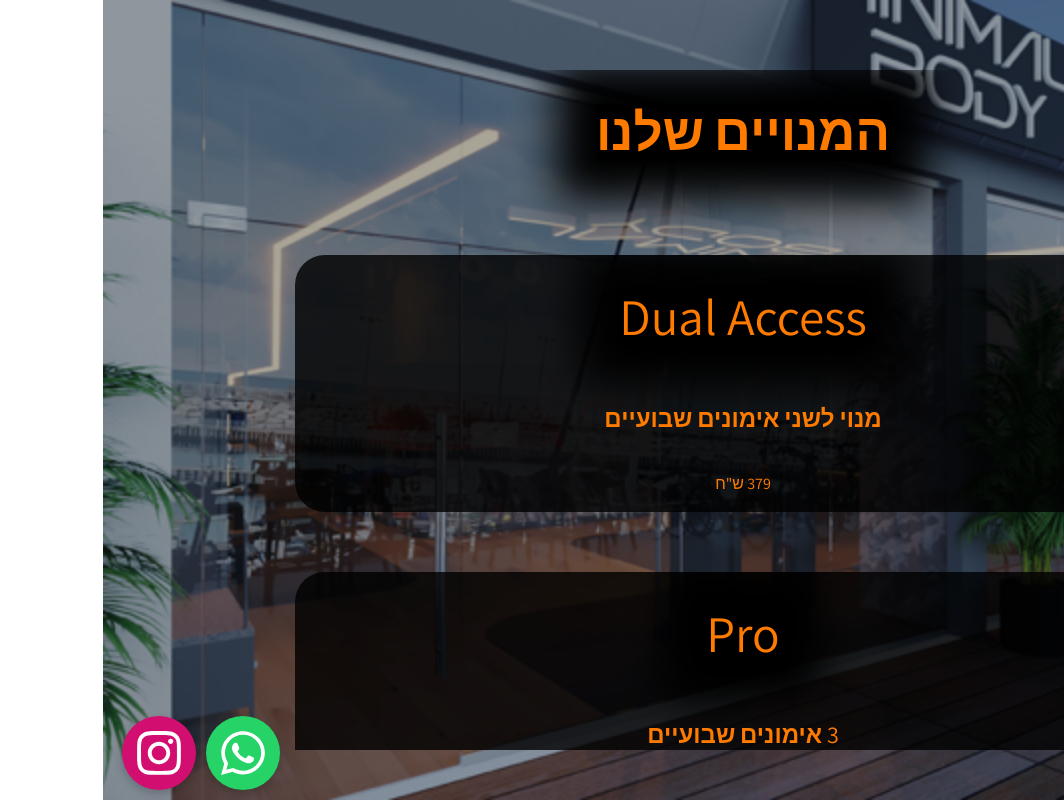
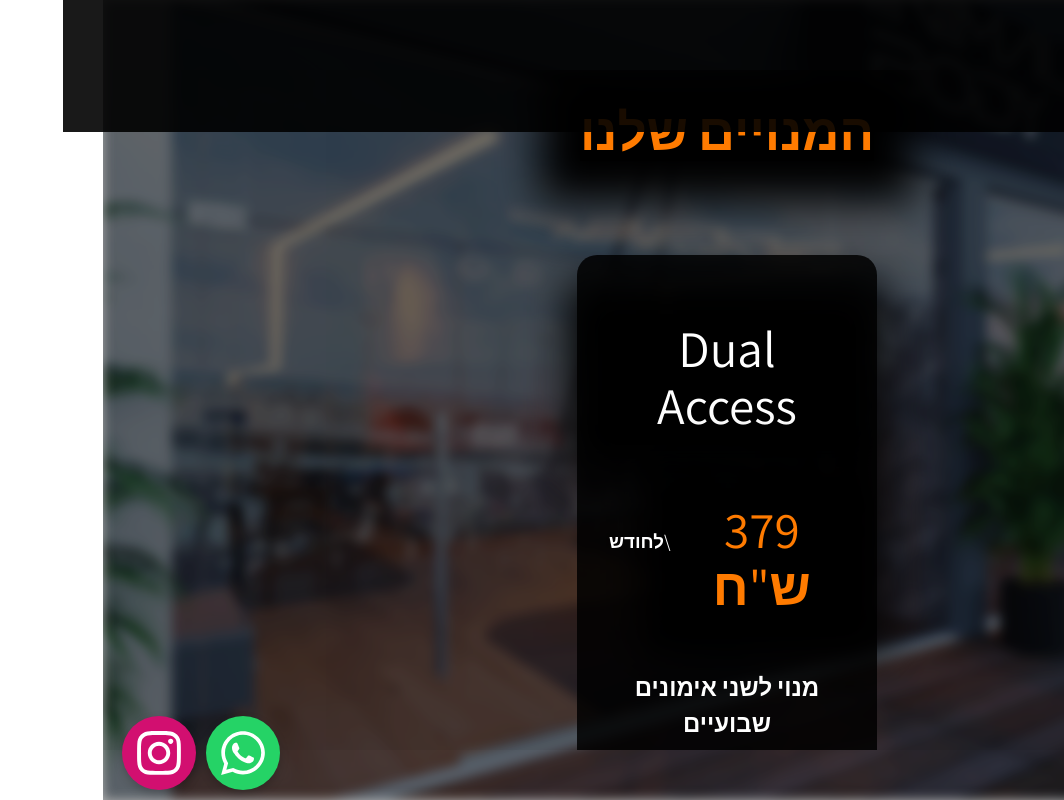
Before and after one commit to Kalzemic/Minimal_Body, a React (Vite) app: page /Subscriptions in a window 1280 px wide. Shown: the whole page, without its empty margins (216-1280 px from the left). Built offline with nearby package versions, Linux system fonts and the light colour scheme.

Commit message:
more changes

```diff
--- a/src/App.tsx
+++ b/src/App.tsx
@@ -5,6 +5,7 @@ import './App.css'
 import HomePage from './components/HomePage'
 import { FaInstagram, FaWhatsapp } from 'react-icons/fa';
 import Subscriptions from './components/Subscriptions'
+import Navbar from './components/Navbar';
 
 function App() {
 
@@ -13,7 +14,7 @@ function App() {
 
   return (
     <BrowserRouter>
-      {/* <Navbar /> */}
+      <Navbar />
       <div className="main-container">
         <Routes>
           <Route path="/" element={<HomePage />} />
--- a/src/components/BackgroundImage.css
+++ b/src/components/BackgroundImage.css
@@ -17,6 +17,7 @@
     background-position: center;
     background-repeat: no-repeat;
     z-index: 0;
+    filter: blur(6px) brightness(0.7) saturate(1.1);
 }
 
 /* 👇 This is your darkening layer */
@@ -29,12 +30,16 @@
     background-color: rgba(0, 0, 0, 0.3);
     /* Adjust darkness here */
     z-index: 1;
+
 }
 
 .background-content {
     position: relative;
     z-index: 2;
     overflow-y: auto;
+    height: 99%;
+    overflow-x: hidden;
+
 }
 
 
--- a/src/components/BackgroundImage.tsx
+++ b/src/components/BackgroundImage.tsx
@@ -9,7 +9,7 @@ interface BackgroundImageProps {
 const BackgroundImage: React.FC<BackgroundImageProps> = ({ url, children }) => {
     return (
         <div className="background-container">
-            <div className="background-fixed" style={{ backgroundImage: `url(${url})` }} />
+            <div className="background-fixed" style={{ backgroundImage: `url(${url})`, }} />
             <div className="background-overlay" />
             <div className="background-content">{children}</div>
         </div>
--- a/src/components/Navbar.css
+++ b/src/components/Navbar.css
@@ -1,21 +1,87 @@
 .navbar {
     position: fixed;
-    align-items: center;
     top: 0;
     right: 0;
     width: 100%;
-    height: 50px;
-    background: rgba(0, 0, 0, 0.6);
-    /* Semi-transparent background */
-    padding: 10px 15px;
-    text-align: center;
+    height: 130px;
+    background: rgba(0, 0, 0, 0.9);
+    padding: 1px 20px;
     z-index: 1000;
-    /* Align text to the right for Hebrew */
     opacity: 0;
     animation: fadeIn 0.8s ease-in 1.2s forwards;
-    font-style: "Rubik Vynil";
     overflow-x: auto;
     overflow-y: hidden;
+}
+
+.navbar-content {
+    display: flex;
+    align-items: center;
+    justify-content: space-between;
+    flex-wrap: wrap;
+    /* Allow wrapping on mobile */
+    height: 100%;
+    position: relative;
+    gap: 10px;
+}
+
+.navbar-center {
+    flex: 1;
+    display: flex;
+    justify-content: center;
+}
+
+.navbar-center ul {
+    display: flex;
+    flex-wrap: wrap;
+    /* Allow wrapping */
+    justify-content: center;
+    gap: 10px;
+    list-style: none;
+    margin: 0;
+    padding: 0;
+}
+
+@media (max-width: 768px) {
+    .navbar-center ul {
+        flex-direction: column;
+        align-items: center;
+    }
+
+    .navbar {
+        height: auto;
+        /* Allow nav height to grow */
+        padding: 10px;
+    }
+}
+
+.navbar-left .logo {
+    height: 120px;
+    object-fit: contain;
+    margin-left: 10px;
+    margin-bottom: 80px;
+    border-radius: 200px;
+}
+
+@media (max-width: 768px) {
+    .navbar-left .logo {
+        height: 70px;
+        margin-bottom: 0;
+    }
+}
+
+
+.navbar a {
+    color: rgb(255, 255, 255);
+    text-decoration: none;
+    font-family: 'Assistant';
+    display: inline-block;
+    transition: transform 0.3s ease-in-out, color 0.3s ease-in-out;
+    padding: 12px 20px;
+    font-size: 16px;
+}
+
+.navbar a:hover {
+    transform: scale(1.2);
 }
 
 @keyframes fadeIn {
@@ -27,38 +93,3 @@
         opacity: 1;
     }
 }
-
-.navbar ul {
-    list-style: none;
-    margin: 0;
-    padding: 0;
-    position: flex;
-    display: flex;
-    gap: 20px;
-    /* Ensures menu items align to the right */
-    padding-right: 20px;
-    /* Adds spacing from the right */
-}
-
-.navbar li {
-
-    display: inline-block;
-    /* Ensures proper spacing */
-}
-
-.navbar a {
-    color: #ff7b00;
-    text-decoration: none;
-    font-size: 18px;
-    display: inline-block;
-    transition: transform 0.3s ease-in-out, color 0.3s ease-in-out;
-    padding: 10px 15px;
-    /* Add padding to make hover easier */
-}
-
-.navbar a:hover {
-    transform: scale(1.2);
-    /* Increases size on hover */
-
-    /* Changes text color */
-}
--- a/src/components/Navbar.tsx
+++ b/src/components/Navbar.tsx
@@ -1,17 +1,25 @@
-import { Link } from "react-router-dom";
+
 import './Navbar.css'
 
 function Navbar() {
     return (
-        <nav className="navbar" >
-            <ul>
-                <li><Link to="/">דף הבית</Link></li>
-
-                <li><Link to="/Subscriptions">המנויים שלנו</Link></li>
-                <li><Link to="/Contact">טופס הרשמה</Link></li>
-
-            </ul>
-        </nav >
+        <nav className="navbar">
+            <div className="navbar-content">
+                <div className="navbar-left">
+                    <img src="minimal_body_logo.png" alt="Company Logo" className="logo" />
+                </div>
+                <div className="navbar-center">
+                    <ul>
+                        <li><a href="#home">דף הבית</a></li>
+                        <li><a href="#signup">להרשמה</a></li>
+                        <li><a href="#subscriptions">אפשרויות מנוי</a></li>
+                        <li> <a href="#why_us">למה Minimal Body?</a></li>
+                        <li><a href="#method">השיטה שלנו</a></li>
+                    </ul>
+                </div>
+                <div className="navbar-right" />
+            </div>
+        </nav>
     );
 }
 
--- a/src/components/Page.css
+++ b/src/components/Page.css
@@ -10,6 +10,7 @@
     overflow-y: hidden;
     position: relative;
     display: block;
+
 }
 
 .mainpage {
--- a/src/components/Subscriptions.css
+++ b/src/components/Subscriptions.css
@@ -1,34 +1,24 @@
 .cards-grid {
-    display: flex;
-    flex-direction: column;
-    align-items: center;
-    justify-content: center;
-    gap: 40px;
-    max-width: 700px;
-    width: 75%;
-    /* Never use 100vw here */
-    padding: 40px;
-    overflow-x: hidden;
-    box-sizing: border-box;
+    display: grid;
+    grid-template-columns: repeat(auto-fit, minmax(280px, 1fr));
+    grid-template-columns: 1fr 1fr;
+    gap: 2rem;
+    margin-top: 3rem;
     overflow-y: auto;
 
 }
 
 .sub-card {
-    width: 70vw;
-    border-radius: 30px;
-    display: flex;
-    flex-direction: column;
-    align-items: center;
-    justify-content: start;
+    background-color: rgba(0, 0, 0, 0.85);
+    padding: 2rem;
+    border-radius: 20px;
     text-align: center;
-    position: center;
-    color: #ff7b00;
-    background: rgb(0, 0, 0, 0.8);
-    transition: transform 0.3s ease-in-out;
-    flex-shrink: 0;
-    overflow: hidden;
-
+    color: white;
+    width: 100%;
+    /* let the grid or container manage width */
+    max-width: 300px;
+    /* optional max width for aesthetics */
+    box-sizing: border-box;
 }
 
 .sub-page {
@@ -39,6 +29,7 @@
     text-align: center;
     margin-top: 70px;
     margin-bottom: 70px;
+    background-color: rgba(0, 0, 0, 0.05);
     animation: fadeIn 0.5s ease-in forwards;
     z-index: 100;
     display: flex;
@@ -46,8 +37,9 @@
     height: 85vh;
     /* Full screen height */
     overflow-y: auto;
-    /* Enables scroll if content is taller */
 
+
+    padding: 0 1rem;
     gap: 60px;
 
 
@@ -57,3 +49,15 @@
     background-color: black;
     box-shadow: 0 0 40px 40px black;
 }
+
+.price {
+    display: flex;
+    align-items: baseline;
+    /* Aligns text nicely */
+    gap: 8px;
+    justify-content: center;
+}
+
+.price h1 {
+    color: #ff7b00;
+}
--- a/src/components/Subscriptions.tsx
+++ b/src/components/Subscriptions.tsx
@@ -1,8 +1,12 @@
+import { useState } from 'react';
 import BackgroundImage from './BackgroundImage';
 import './Page.css'
 import './Subscriptions.css'
 
 const Subscriptions: React.FC = () => {
+    const [plan, setPlan] = useState("ק")
+    const WhatsappLink = "https://wa.me/972525772886?text=";
+
     return (
 
         <div className="image-container">
@@ -12,28 +16,56 @@ const Subscriptions: React.FC = () => {
 
                     <div className="sub-card">
                         <h1>Dual Access</h1>
+                        <div className="price">
+                            <h1>379 ש"ח</h1>
+                            <h3>\לחודש</h3>
+                        </div>
                         <h2>מנוי לשני אימונים שבועיים</h2>
-                        <p>379 ש"ח</p>
+                        <div className="page-button">
+
+                            <button aria-label="קישור לואצאפ עם מאמן" onClick={() => { setPlan("שלום, אני מעוניין להצטרף עם מנוי עבור שני אימונים שבועיים בעלות 379 שקלים"); window.open(WhatsappLink + encodeURIComponent(plan), "_blank") }}> לבחירה לחצו כאן</button>
+                        </div>
                     </div>
                     <div className="sub-card">
                         <h1>Pro</h1>
                         <h2>3 אימונים שבועיים</h2>
-                        <p>439 ש"ח</p>
+                        <div className="price">
+                            <h1>439 ש"ח</h1>
+                            <h3>\לחודש</h3>
+                        </div>
+                        <div className="page-button">
+
+                            <button aria-label="קישור לואצאפ עם מאמן" onClick={() => { setPlan("שלום, אני מעוניין להצטרף  עם מנוי עבור שלושה אימונים שבועיים בעלות 439 שקלים"); window.open(WhatsappLink + encodeURIComponent(plan), "_blank") }}> לבחירה  לחצו כאן</button>
+                        </div>
                     </div>
                     <div className="sub-card">
                         <h1>Unlimited</h1>
                         <h2>מנוי ללא הגבלת כניסה</h2>
-                        <p>599 ש"ח</p>
+                        <div className="price">
+                            <h1>599 ש"ח</h1>
+                            <h3>\לחודש</h3>
+                        </div>
+                        <div className="page-button {}">
+
+                            <button aria-label="קישור לואצאפ עם מאמן" onClick={() => { setPlan("שלום, אני מעוניין להצטרף  עם מנוי ללא הגבלה בעלות 599 שקלים"); window.open(WhatsappLink + encodeURIComponent(plan), "_blank") }}> לבחירה לחצו כאן</button>
+                        </div>
                     </div>
                     <div className="sub-card">
                         <h1>NEXTGEN</h1>
                         <h2>מנוי לשני אימונים שבועיים עבור בני נוער</h2>
-                        <p>379 ש"ח</p>
+                        <div className="price">
+                            <h1>379 ש"ח</h1>
+                            <h3>\לחודש</h3>
+                        </div>
+                        <div className="page-button">
+
+                            <button aria-label="קישור לואצאפ עם מאמן" onClick={() => { setPlan("שלום, אני מעוניין להצטרף  עם מנוי לנוער בעלות 379 שקלים"); window.open(WhatsappLink + encodeURIComponent(plan), "_blank") }}> לבחירה לחצו כאן</button>
+                        </div>
                     </div>
 
                 </div>
-            </BackgroundImage>
-        </div>
+            </BackgroundImage >
+        </div >
 
     );
 }
--- a/src/index.css
+++ b/src/index.css
@@ -74,3 +74,7 @@ button:focus-visible {
 }
 
 @import url('https://fonts.googleapis.com/css2?family=Assistant&display=swap');
+
+html {
+  scroll-behavior: smooth;
+}
```
Also changed, not shown: src/components/HomePage.tsx (+14 -0 lines).
